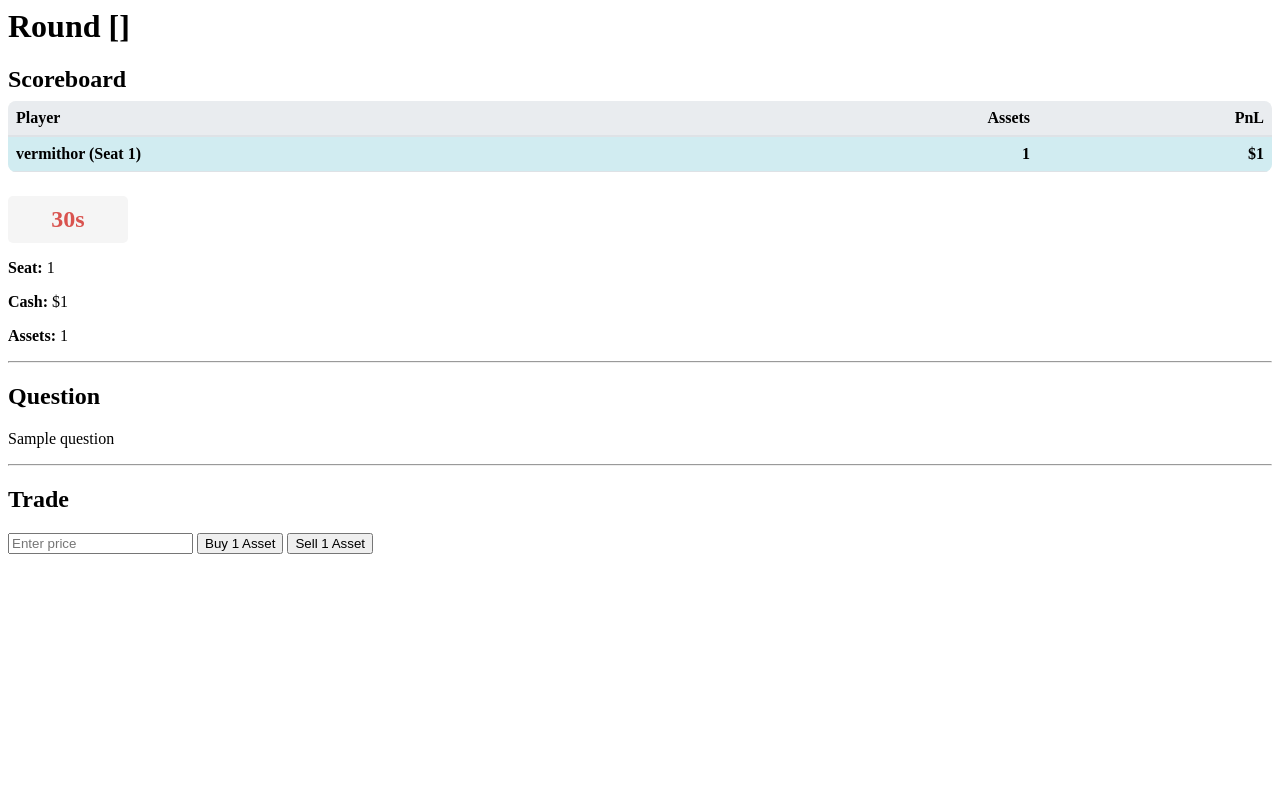
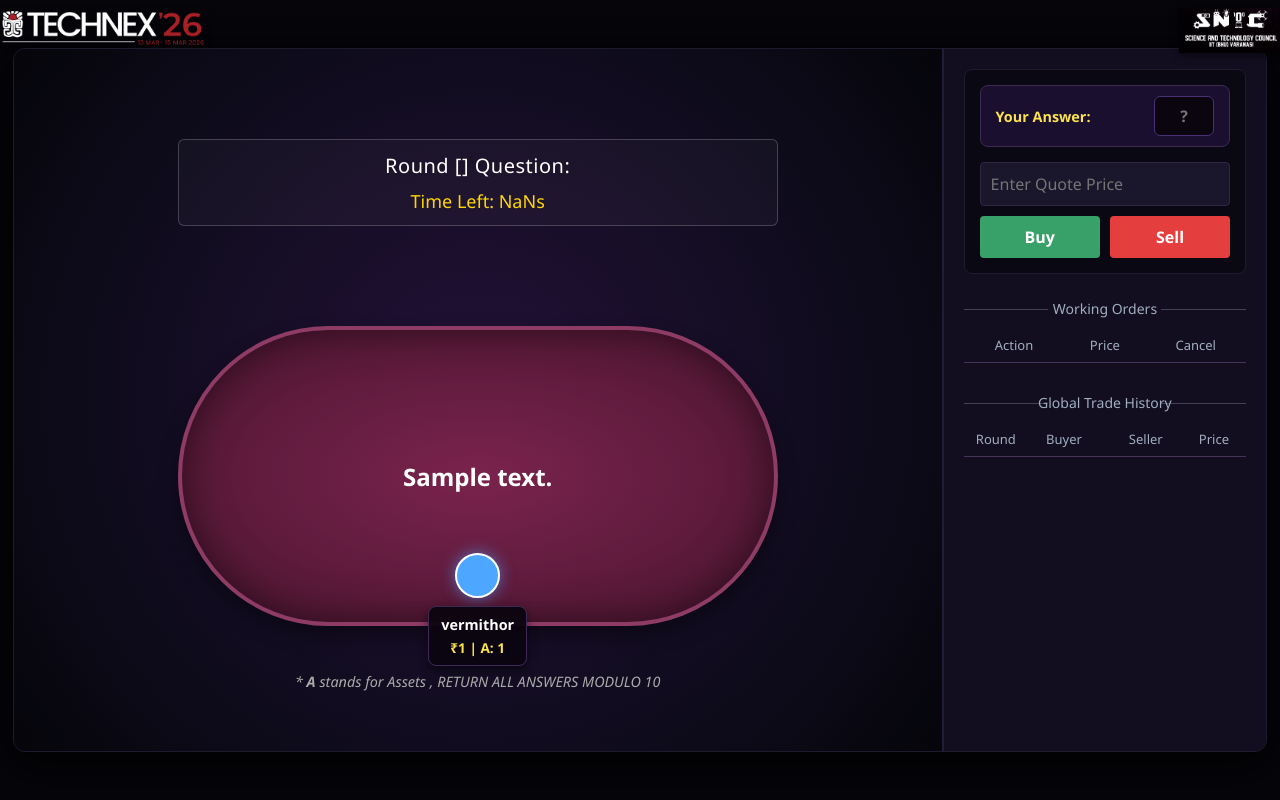
Before and after one commit to SuperShortPenguin/marketsmith, a Django app: template templates/core/game.html in a window 1280 px wide. Run offline with Django 5.2, Linux system fonts and the light colour scheme; data comes from the database, SQL or seed files in the repository; tables that the repository leaves empty hold one stand-in row (values such as "Sample post"); the template is opened without the code that fills it: values that come from a table or form of the project are taken from there, most other values are stand-ins (such as "Sample title", 1, 10 or a date in 2020); data that the repository does not hold is empty.

Commit message:
Refactor game.html for improved layout and styling
Updated game.html to enhance layout and styling, added new elements for better user experience.

```diff
--- a/templates/core/game.html
+++ b/templates/core/game.html
@@ -1,182 +1,278 @@
+{% load static %}
 
-<h1>Round {{ game.current_round }}</h1>
+<!DOCTYPE html>
+<html lang="en">
+<head>
+    <meta charset="UTF-8">
+    <meta name="viewport" content="width=device-width, initial-scale=1.0">
+    <title>Trading Game Interface</title>
+    <link rel="stylesheet" href="{% static 'gameplay.css' %}">
+    <style>
+        /* === STRICT ISOLATED SEATING CSS === */
+        .poker-table {
+            position: relative;
+        }
 
-<!-- Trade Log Popup Modal -->
-<!-- Trade Log Popup Modal -->
-<div id="tradeLogModal" style="display: none; position: fixed; z-index: 9999; left: 0; top: 0; width: 100vw; height: 100vh; background: rgba(0,0,0,0.4); align-items: center; justify-content: center;">
-    <div style="background: #fff; color: #222; border-radius: 10px; padding: 32px 24px; min-width: 320px; max-width: 90vw; box-shadow: 0 8px 32px rgba(0,0,0,0.2); margin: auto;">
-        <h2 style="margin-top: 0;">Trade Log (Last Round)</h2>
+        .seat-wrapper {
+            position: absolute;
+            display: flex;
+            flex-direction: column;
+            align-items: center;
+            justify-content: center;
+            width: max-content;
+            min-width: 120px;
+            z-index: 100;
+        }
 
-        {% if trade_log and show_trade_log_popup %}
+        .seat-avatar {
+            width: 45px !important;
+            height: 45px !important;
+            border-radius: 50% !important;
+            background-color: #4da6ff !important;
+            box-shadow: 0 0 15px rgba(77, 166, 255, 0.6) !important;
+            border: 2px solid #ffffff !important;
+            margin-bottom: 8px !important;
+            position: relative !important;
+            flex-shrink: 0 !important;
+        }
 
-            {% if trade_log|length > 0 %}
-                <table style="width: 100%; border-collapse: collapse; margin-bottom: 12px;">
-                    <thead>
-                        <tr>
-                            <th style="padding: 6px; border-bottom: 1px solid #ccc;">Buyer</th>
-                            <th style="padding: 6px; border-bottom: 1px solid #ccc;">Seller</th>
-                            <th style="padding: 6px; border-bottom: 1px solid #ccc;">Amount</th>
-                        </tr>
-                    </thead>
-                    <tbody>
-                        {% for t in trade_log %}
-                            <tr>
-                                <td style="padding: 6px; border-bottom: 1px solid #eee;">
-                                    {{ t.buyer }}
-                                </td>
-                                <td style="padding: 6px; border-bottom: 1px solid #eee;">
-                                    {{ t.seller }}
-                                </td>
-                                <td style="padding: 6px; border-bottom: 1px solid #eee;">
-                                    ${{ t.price }}
-                                </td>
-                            </tr>
-                        {% endfor %}
-                    </tbody>
-                </table>
-            {% else %}
-                <div style="font-size: 1.1em; color: #888; margin-bottom: 12px;">
-                    No trades executed
+        .seat-info {
+            text-align: center !important;
+            background: rgba(11, 5, 16, 0.95) !important;
+            padding: 8px 12px !important;
+            border-radius: 8px !important;
+            white-space: nowrap !important;
+            border: 1px solid #3d2b56 !important;
+            box-shadow: 0 4px 10px rgba(0,0,0,0.5) !important;
+            position: relative !important;
+        }
+
+        .seat-name { font-weight: bold !important; color: #ffffff !important; font-size: 0.9rem !important;}
+        .seat-stats { color: #fce34d !important; margin-top: 4px !important; font-size: 0.85rem !important; font-weight: bold !important;}
+
+        .seat-pos-1 { bottom: -15%; left: 50%; transform: translateX(-50%); }
+        .seat-pos-2 { bottom: 10%; right: -5%; transform: translateX(50%); }
+        .seat-pos-3 { top: 10%; right: -5%; transform: translateX(50%); }
+        .seat-pos-4 { top: -15%; left: 50%; transform: translateX(-50%); }
+        .seat-pos-5 { top: 10%; left: -5%; transform: translateX(-50%); }
+        .seat-pos-6 { bottom: 10%; left: -5%; transform: translateX(-50%); }
+
+        /* Answer Input Styling */
+        .answer-container {
+            display: flex;
+            align-items: center;
+            justify-content: space-between;
+            background: #1a0f2e;
+            border: 1px solid #3d2b56;
+            padding: 10px 15px;
+            border-radius: 8px;
+            margin-bottom: 15px;
+        }
+        .answer-container label {
+            color: #fce34d;
+            font-weight: bold;
+            font-size: 0.9rem;
+        }
+        .answer-container input {
+            width: 60px;
+            text-align: center;
+            padding: 8px;
+            border-radius: 6px;
+            border: 1px solid #4a3074;
+            background: #0b0510;
+            color: #fff;
+            font-size: 1rem;
+            font-weight: bold;
+        }
+    </style>
+</head>
+<body>
+    {% csrf_token %}
+
+    <div class="logo-center-container">
+        <img src="{% static 'logo.png' %}" alt="Logo 1" class="header-logo">
     </div>
-            {% endif %}
+    <div class="logo-center-container1">
+        <img src="{% static 'logo2.png' %}" alt="Logo 2" class="header-logo">
+    </div>
+    <div class="app-container">
 
-            <div style="text-align: right; color: #888; font-size: 0.95em;">
-                Continuing to next round...
+        <div class="left-panel" style="display: flex; flex-direction: column; justify-content: space-between;">
+            <div>
+                <div class="question-container">
+                    <h2 id="question-text">
+                        Round {{ game.current_round }} Question:
+                    </h2>
                 </div>
 
+                <div class="table-area">
+                    <div class="poker-table">
+
+                        <div class="center-question">
+                            <h2>
+                                {% if question.text %}
+                                    {{ question.text }}
+                                {% else %}
+                                    {{ question }}
                                 {% endif %}
+                            </h2>
+                        </div>
+
+                        {% for p in players %}
+                        <div class="seat-wrapper
+                            {% if p.seat_number == 1 %}seat-pos-1{% endif %}
+                            {% if p.seat_number == 2 %}seat-pos-2{% endif %}
+                            {% if p.seat_number == 3 %}seat-pos-3{% endif %}
+                            {% if p.seat_number == 4 %}seat-pos-4{% endif %}
+                            {% if p.seat_number == 5 %}seat-pos-5{% endif %}
+                            {% if p.seat_number == 6 %}seat-pos-6{% endif %}
+                        ">
+                            <div class="seat-avatar"></div>
+                            <div class="seat-info">
+                                <div class="seat-name">{{ p.user.username }}</div>
+                                <div class="seat-stats">
+                                    ₹{{ p.cash }} | A: {{ p.asset_count }}
+                                </div>
+                            </div>
+                        </div>
+                        {% endfor %}
+
+                    </div>
                 </div>
             </div>
 
-<div style="margin-bottom: 24px;">
-    <h2 style="margin-bottom: 8px;">Scoreboard</h2>
-    <table style="width: 100%; border-collapse: collapse; background: #f8f9fa; border-radius: 8px; overflow: hidden;">
-        <thead style="background: #e9ecef;">
-            <tr>
-                <th style="padding: 8px; border-bottom: 2px solid #dee2e6; text-align: left;">Player</th>
-                <th style="padding: 8px; border-bottom: 2px solid #dee2e6; text-align: right;">Assets</th>
-                <th style="padding: 8px; border-bottom: 2px solid #dee2e6; text-align: right;">PnL</th>
-            </tr>
-        </thead>
-        <tbody>
-            {% for p in players %}
-            <tr {% if p.id == player.id %}style="background: #d1ecf1; font-weight: bold;"{% endif %}>
-                <td style="padding: 8px; border-bottom: 1px solid #dee2e6;">{{ p.user.username }} (Seat {{ p.seat_number }})</td>
-                <td style="padding: 8px; border-bottom: 1px solid #dee2e6; text-align: right;">{{ p.asset_count }}</td>
-                <td style="padding: 8px; border-bottom: 1px solid #dee2e6; text-align: right;">${{ p.cash }}</td>
-            </tr>
-            {% endfor %}
-        </tbody>
-    </table>
+            <div style="margin-top: 40px; text-align: center; color: #aaa; font-size: 0.9rem; font-style: italic; padding-bottom: 20px;">
+                * <strong>A</strong> stands for Assets , RETURN ALL ANSWERS MODULO 10
+            </div>
         </div>
 
-<div id="timer" style="font-size: 24px; font-weight: bold; color: #d9534f; padding: 10px; background-color: #f5f5f5; border-radius: 5px; text-align: center; width: 100px; margin: 10px 0;">
-    <span id="timer-text">30</span>s
+        <div class="right-panel">
+            {% if not show_trade_log_popup %}
+            <div class="trading-controls">
+
+                <div class="answer-container">
+                    <label for="answer-input">Your Answer:</label>
+                    <input type="text" id="answer-input" placeholder="?">
                 </div>
 
-<p><strong>Seat:</strong> {{ player.seat_number }}</p>
-<p><strong>Cash:</strong> ${{ player.cash }}</p>
-<p><strong>Assets:</strong> {{ player.asset_count }}</p>
+            {% else %}
+            <div class="trading-controls" style="opacity:0.5; pointer-events:none;">
+                <p style="text-align:center; color:#fce34d; font-weight:bold;">Trading Closed</p>
+            {% endif %}
 
-<hr>
+                <input type="number" id="price-input" placeholder="Enter Quote Price">
+                <div class="action-buttons">
+                    <button class="btn buy-btn" onclick="executeTrade('Buy')">Buy</button>
+                    <button class="btn sell-btn" onclick="executeTrade('Sell')">Sell</button>
+                </div>
+            </div>
 
-<h2>Question</h2>
-<p>{{ question}}</p>
+            <div class="data-section">
+                <div class="section-header">Working Orders</div>
+                <div class="data-row header-row" style="display: grid; grid-template-columns: 1fr 1fr 1fr; text-align: center;">
+                    <span>Action</span>
+                    <span>Price</span>
+                    <span>Cancel</span>
+                </div>
+                <div class="data-content" id="working-orders-list"></div>
+            </div>
 
-<hr>
+            <div class="data-section">
+                <div class="section-header">Global Trade History</div>
+                <div class="data-row header-row" style="display: grid; grid-template-columns: 1fr 1.5fr 1.5fr 1fr; text-align: center;">
+                    <span>Round</span>
+                    <span>Buyer</span>
+                    <span>Seller</span>
+                    <span>Price</span>
+                </div>
+                <div class="data-content" id="global-trades-list"></div>
+            </div>
+        </div>
+    </div>
 
-<h2>Trade</h2>
+    <span id="current-user-identity" style="display:none;">{{ request.user.username }}</span>
+    <span id="current-round-number" style="display:none;">{{ game.current_round }}</span>
 
-<input type="number" id="price" placeholder="Enter price" />
+    <span id="correct-math-answer" style="display:none;">{{ question.answer|default:"" }}</span>
 
-<button onclick="placeOrder('BID')">Buy 1 Asset</button>
-<button onclick="placeOrder('ASK')">Sell 1 Asset</button>
-
-<p id="status"></p>
+    {% if show_trade_log_popup %}
+    <div style="
+    position: fixed;
+    top: 50%;
+    left: 50%;
+    transform: translate(-50%, -50%);
+    background: #120e1f;
+    padding: 20px 40px;
+    border-radius: 10px;
+    z-index: 9999;
+    border: 2px solid #3d2b56;
+    text-align:center;
+    box-shadow: 0 10px 40px rgba(0,0,0,0.8);
+    ">
+        <h3 style="color:#fce34d; margin-top: 0;">Round {{ game.current_round }} Trades</h3>
+        {% if trade_log %}
+            {% for trade in trade_log %}
+                <div style="padding: 8px 0; border-bottom: 1px solid #2a1f3d; font-size: 1.1rem;">
+                    <span style="color:#38a169; font-weight:bold;">{{ trade.buyer }}</span>
+                    <span style="color:#fff;">bought from</span>
+                    <span style="color:#e53e3e; font-weight:bold;">{{ trade.seller }}</span>
+                    <span style="color:#fce34d;">@ ₹{{ trade.price }}</span>
+                </div>
+            {% endfor %}
+        {% else %}
+            <div style="color:#aaa; font-size: 1rem; padding: 10px 0; max-width: 350px;">
+                No trades were possible as the highest bid was less than the lowest ask (or there were no active quotes).
+            </div>
+        {% endif %}
+        <p style="color:#888; margin-top:20px; font-size: 0.95rem;">Next round starting...</p>
+    </div>
 
     <script>
-// Trade Log Modal Logic
-{% if show_trade_log_popup %}
-    document.addEventListener('DOMContentLoaded', function() {
-        var modal = document.getElementById('tradeLogModal');
-        if (modal) {
-            modal.style.display = 'flex';
-            setTimeout(function() {
-                modal.style.display = 'none';
-                window.location.reload();
-            }, 10000); // 10 seconds
-        }
-    });
-{% endif %}
-{% if not show_trade_log_popup %}
+    const currentRoundTrades = {{ trade_log|default:"[]"|safe }};
+    const currentRoundNum = {{ game.current_round }};
+    const gameIdKey = "globalTrades_{{ game.id }}";
 
-// Timer functionality based on server time
-const roundStartTime = new Date('{{ round_start_time|date:"c" }}');
-const serverCurrentTime = new Date('{{ current_server_time|date:"c" }}');
-const roundDuration = {{ round_end_time }} * 1000;
+    let savedTrades = JSON.parse(localStorage.getItem(gameIdKey)) || {};
+    savedTrades[currentRoundNum] = currentRoundTrades;
+    localStorage.setItem(gameIdKey, JSON.stringify(savedTrades));
 
-if (!isNaN(roundStartTime.getTime())) {
-
-    const roundEndTime = new Date(roundStartTime.getTime() + roundDuration);
-    const timerDisplay = document.getElementById('timer-text');
-    let refreshScheduled = false;
-
-    function updateTimer() {
-        const clientNow = new Date();
-        const elapsedSincePageLoad = clientNow - serverCurrentTime;
-        const adjustedNow = new Date(serverCurrentTime.getTime() + elapsedSincePageLoad);
-
-        const timeRemaining = Math.max(0, roundEndTime - adjustedNow);
-        const secondsRemaining = Math.ceil(timeRemaining / 1000);
-
-        timerDisplay.innerText = Math.max(0, secondsRemaining);
-
-        if (secondsRemaining <= 5) {
-            document.getElementById('timer').style.color = '#d9534f';
-        }
-
-        if (secondsRemaining <= 0 && !refreshScheduled) {
-            refreshScheduled = true;
-            clearInterval(timerInterval);
+    setTimeout(() => {
         location.reload();
-        }
-    }
-
-    const timerInterval = setInterval(updateTimer, 100);
-    updateTimer();
-}
-
-{% else %}
-
-// LOG PHASE → hide timer completely
-document.getElementById('timer').style.display = 'none';
-
+    }, 10000);
+    </script>
     {% endif %}
 
+    <script>
+        window.currentGameId = "{{ game.id }}";
+    </script>
 
-function placeOrder(type) {
-    const price = document.getElementById("price").value;
+    <script src="{% static 'gameplay.js' %}"></script>
 
-    if (!price) {
-        alert("Enter a price");
+    {% if round_start_time and round_end_time %}
+    <script>
+        const startTime = new Date("{{ round_start_time|date:'c' }}").getTime();
+        const nowTime = new Date("{{ current_server_time|date:'c' }}").getTime();
+        const duration = Number("{{ round_end_time }}") * 1000;
+
+        let remaining = duration - (nowTime - startTime);
+
+        const timerDiv = document.createElement("div");
+        timerDiv.style.marginTop = "10px";
+        timerDiv.style.fontSize = "18px";
+        timerDiv.style.color = "#ffd700";
+        document.querySelector(".question-container").appendChild(timerDiv);
+
+        const interval = setInterval(() => {
+            if (remaining <= 0) {
+                clearInterval(interval);
+                location.reload();
                 return;
             }
 
-    fetch("{% url 'api_order' %}", {
-        method: "POST",
-        headers: {
-            "X-CSRFToken": "{{ csrf_token }}",
-            "Content-Type": "application/x-www-form-urlencoded"
-        },
-        body: new URLSearchParams({
-            game_id: "{{ game.id }}",
-            price: price,
-            type: type
-        })
-    })
-    .then(res => res.json())
-    .then(data => {
-        document.getElementById("status").innerText = data.message;
-    });
-}
+            timerDiv.innerText = "Time Left: " + Math.floor(remaining / 1000) + "s";
+            remaining -= 1000;
+        }, 1000);
     </script>
+    {% endif %}
+</body>
+</html>
```
Lines whose indentation alone changed are shown as unchanged.
